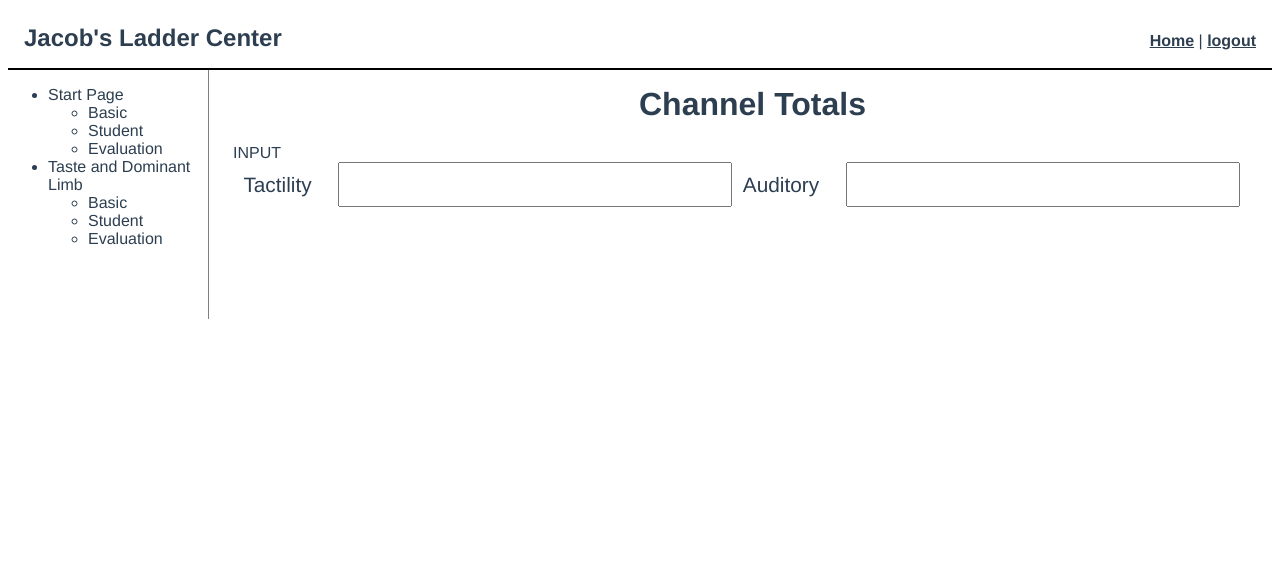
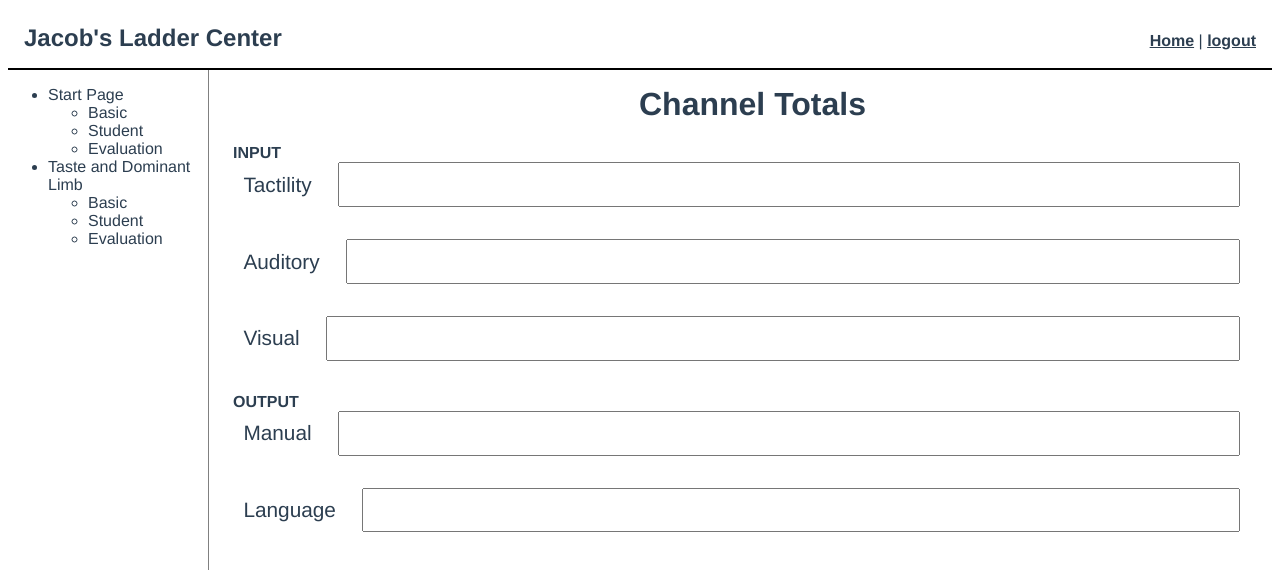
Before and after one commit to JacobsLadderJD/AssessmentTool, a Vue app: page /evaluations/1 in a window 1280 px wide. Both pictures are taken after typing "Sample", "Sample", "Sample" into the empty fields and a click on the button "Next". Shown: the top 570 px of the page. Built offline with nearby package versions, Linux system fonts and the light colour scheme.

Commit message:
Added input and output fields to second page

```diff
--- a/src/views/EvaluationViewer.vue
+++ b/src/views/EvaluationViewer.vue
@@ -65,13 +65,38 @@
         <div class="form-page" v-if="page===2">
           <div class="form-section">
             <h1 class="title">Channel Totals</h1>
-            <label class="label">INPUT</label>
+            <!-- input -->
+            <label class="label"><strong>INPUT</strong></label>
             <div class="row" style="display:flex">
               <div class="labelled-input">
                 <label for="tactility-raw-score">Tactility</label>
                 <input id="tactility-raw-score" type="text" name="tactilityRawScore" :value="evaluation.tactilityRawScore"/>
+              </div>
+            </div>
+            <div class="row" style="display:flex">
+              <div class="labelled-input">
                 <label for="auditory-raw-score">Auditory</label>
                 <input id="auditory-raw-score" type="text" name="auditoryRawScore" :value="evaluation.auditoryRawScore"/>
+              </div>
+            </div>
+            <div class="row" style="display:flex">
+              <div class="labelled-input">
+                <label for="visual-raw-score">Visual</label>
+                <input id="visual-raw-score" type="text" name="visualRawScore" :value="evaluation.visualRawScore"/>
+              </div>
+            </div>
+            <!-- output -->
+            <label class="label"><strong>OUTPUT</strong></label>
+            <div class="row" style="display:flex">
+              <div class="labelled-input">
+                <label for="manual-raw-score">Manual</label>
+                <input id="manual-raw-score" type="text" name="manualRawScore" :value="evaluation.manualRawScore"/>
+              </div>
+            </div>
+            <div class="row" style="display:flex">
+              <div class="labelled-input">
+                <label for="language-raw-score">Language</label>
+                <input id="language-raw-score" type="text" name="languageRawScore" :value="evaluation.languageRawScore"/>
               </div>
             </div>
           </div>
```
